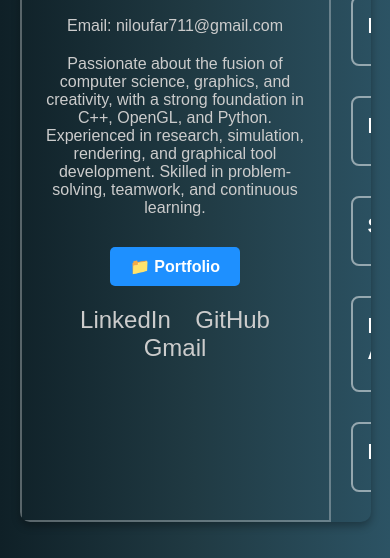
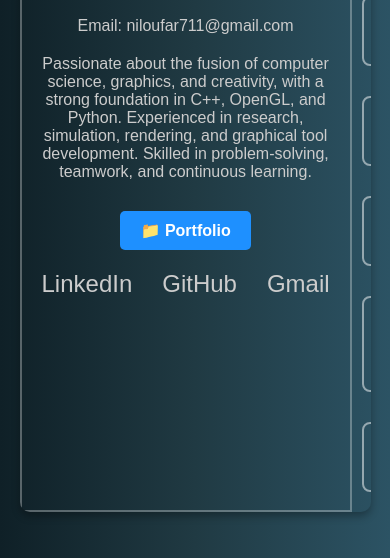
Before and after one commit to Neela-C/portfolio.github.io, a plain HTML site: page index.html in a window 390 px wide. Shown: the part 286-844 px from the top of the page. Drawn offline with Linux system fonts and the light colour scheme.

```diff
--- a/style.css
+++ b/style.css
@@ -23,6 +23,7 @@ body {
 /* Sidebar Styling */
 .sidebar {
     width: 300px;
+    min-width: 220px;
     background: rgba(51, 51, 51, 0); /* Fully transparent */
     border: 2px solid rgba(255, 255, 255, 0.3); /* Light outline */
     padding: 20px;
@@ -31,6 +32,40 @@ body {
     flex-direction: column;
     align-items: center;
 }
+.sidebar {
+    width: 300px;
+    min-width: 220px;
+}
+
+/* Mobile: Make Sidebar More Compact */
+@media screen and (max-width: 768px) {
+    .sidebar {
+        width: 100%;
+        min-width: auto;
+        text-align: center;
+        padding: 10px;
+    }
+
+    .sidebar img {
+        width: 80px;
+        height: 80px;
+    }
+
+    .sidebar h1 {
+        font-size: 20px;
+    }
+
+    .sidebar p {
+        font-size: 14px;
+    }
+
+    .social-icons {
+        display: flex;
+        justify-content: center;
+        gap: 10px;
+    }
+}
+
 
 .sidebar img {
     width: 120px;
@@ -70,15 +105,33 @@ body {
 /* Main Content Area */
 .content {
     flex: 1;
-    background: rgba(68, 68, 68, 0); /* Fully transparent */
+    background: rgba(68, 68, 68, 0);
     padding: 20px;
     display: flex;
     flex-direction: column;
     gap: 20px;
-    overflow-y: auto; /* Enables scrolling */
-    max-height: 90vh; /* Prevents excessive height */
+    overflow-y: auto;
+    max-height: 90vh;
     position: relative;
 }
+
+/* Mobile: Adjust Sections to Fit Screen */
+@media screen and (max-width: 768px) {
+    .content {
+        padding: 10px;
+        max-height: none;
+    }
+
+    .section {
+        padding: 10px;
+        border-width: 1px;
+    }
+
+    h2 {
+        font-size: 18px;
+    }
+}
+
 
 /* Section Styling */
 .content .section {
@@ -89,6 +142,10 @@ body {
     margin-bottom: 10px;
     cursor: pointer;
     transition: border 0.3s;
+    cursor: pointer;
+    user-select: none; /* Prevents accidental text selection */
+    touch-action: manipulation; /* Improves tap response */
+
 }
 
 .content .section:hover {
```
